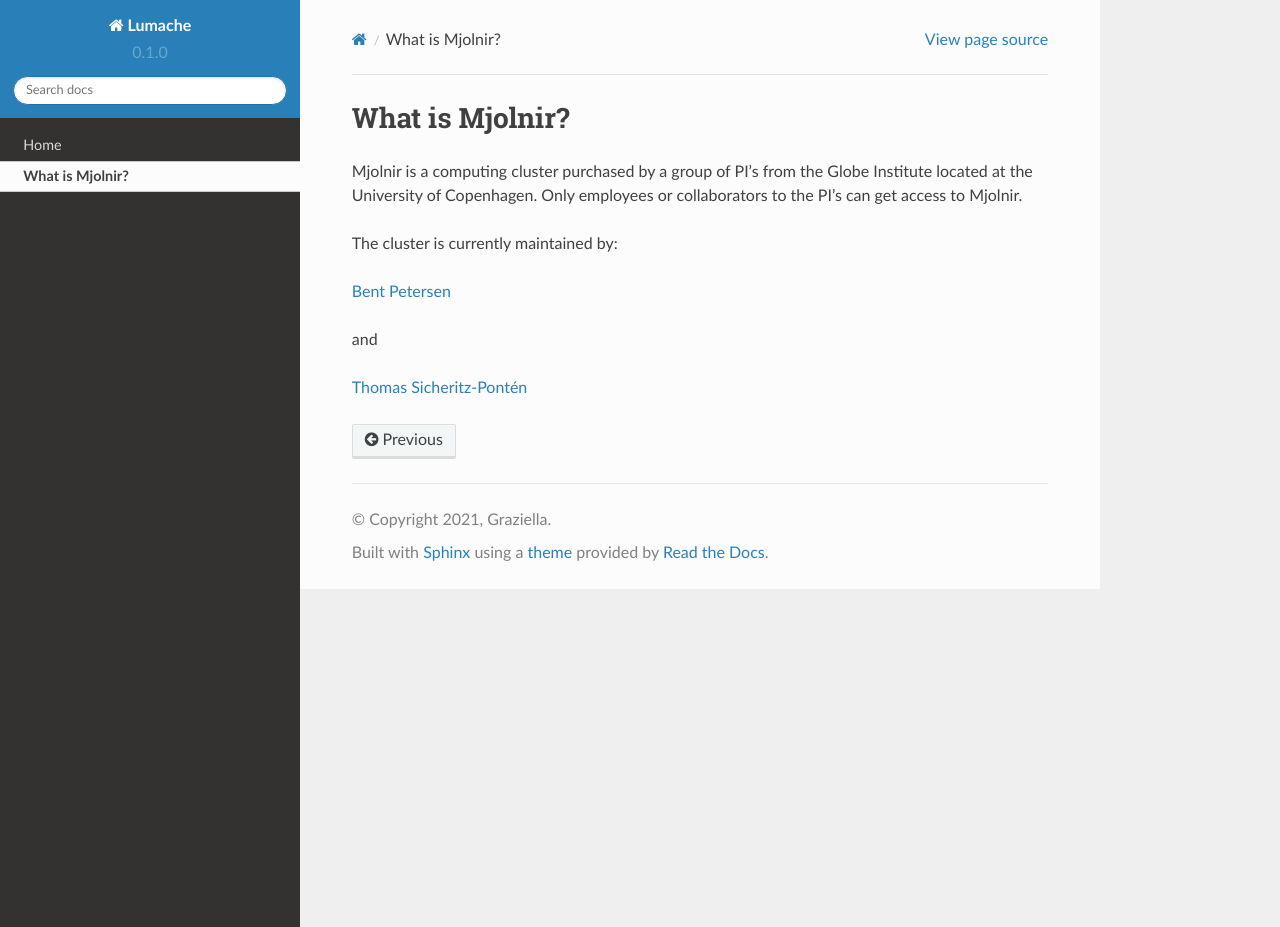
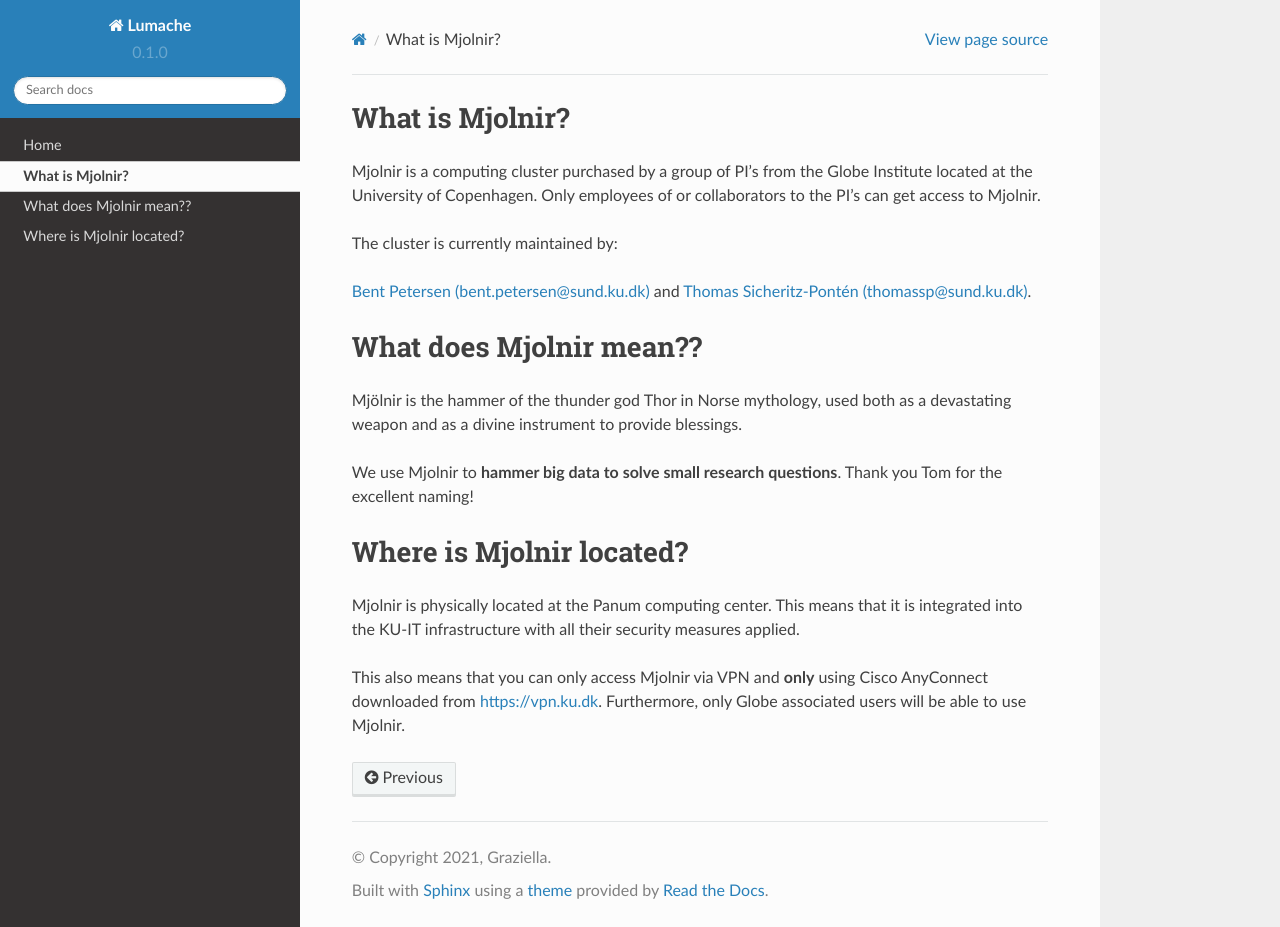
Before and after one commit to bentpetersendk/mjolnir_ucph, a Sphinx documentation site: the page built from docs/source/mjolnir.rst, in a window 1280 px wide and 927 px high. Built offline with Sphinx 7.4.7 and the Read the Docs theme 2.0.0, drawn with Linux system fonts in a browser that asks for light colours.

Commit message:
Update mjolnir.rst

```diff
--- a/docs/source/mjolnir.rst
+++ b/docs/source/mjolnir.rst
@@ -2,12 +2,21 @@ What is Mjolnir?
 =====
 
 Mjolnir is a computing cluster purchased by a group of PI’s from the Globe Institute located at the University of Copenhagen.
-Only employees or collaborators to the PI's can get access to Mjolnir.
+Only employees of or collaborators to the PI's can get access to Mjolnir.
 
 The cluster is currently maintained by:
 
-`Bent Petersen <https://globe.ku.dk/staff-list/hologenomics/?id=271131&vis=medarbejder>`_
+`Bent Petersen (bent.petersen@sund.ku.dk) <https://globe.ku.dk/staff-list/hologenomics/?id=271131&vis=medarbejder>`_ and `Thomas Sicheritz-Pontén (thomassp@sund.ku.dk) <https://globe.ku.dk/staff-list/hologenomics/?pure=en/persons/635914>`_.
 
-and
+What does Mjolnir mean??
+=====
 
-`Thomas Sicheritz-Pontén <https://globe.ku.dk/staff-list/hologenomics/?pure=en/persons/635914>`_
+Mjölnir is the hammer of the thunder god Thor in Norse mythology, used both as a devastating weapon and as a divine instrument to provide blessings.
+
+We use Mjolnir to **hammer big data to solve small research questions**. Thank you Tom for the excellent naming!
+
+Where is Mjolnir located?
+====
+Mjolnir is physically located at the Panum computing center. This means that it is integrated into the KU-IT infrastructure with all their security measures applied.
+
+This also means that you can only access Mjolnir via VPN and **only** using Cisco AnyConnect downloaded from https://vpn.ku.dk. Furthermore, only Globe associated users will be able to use Mjolnir.
```
